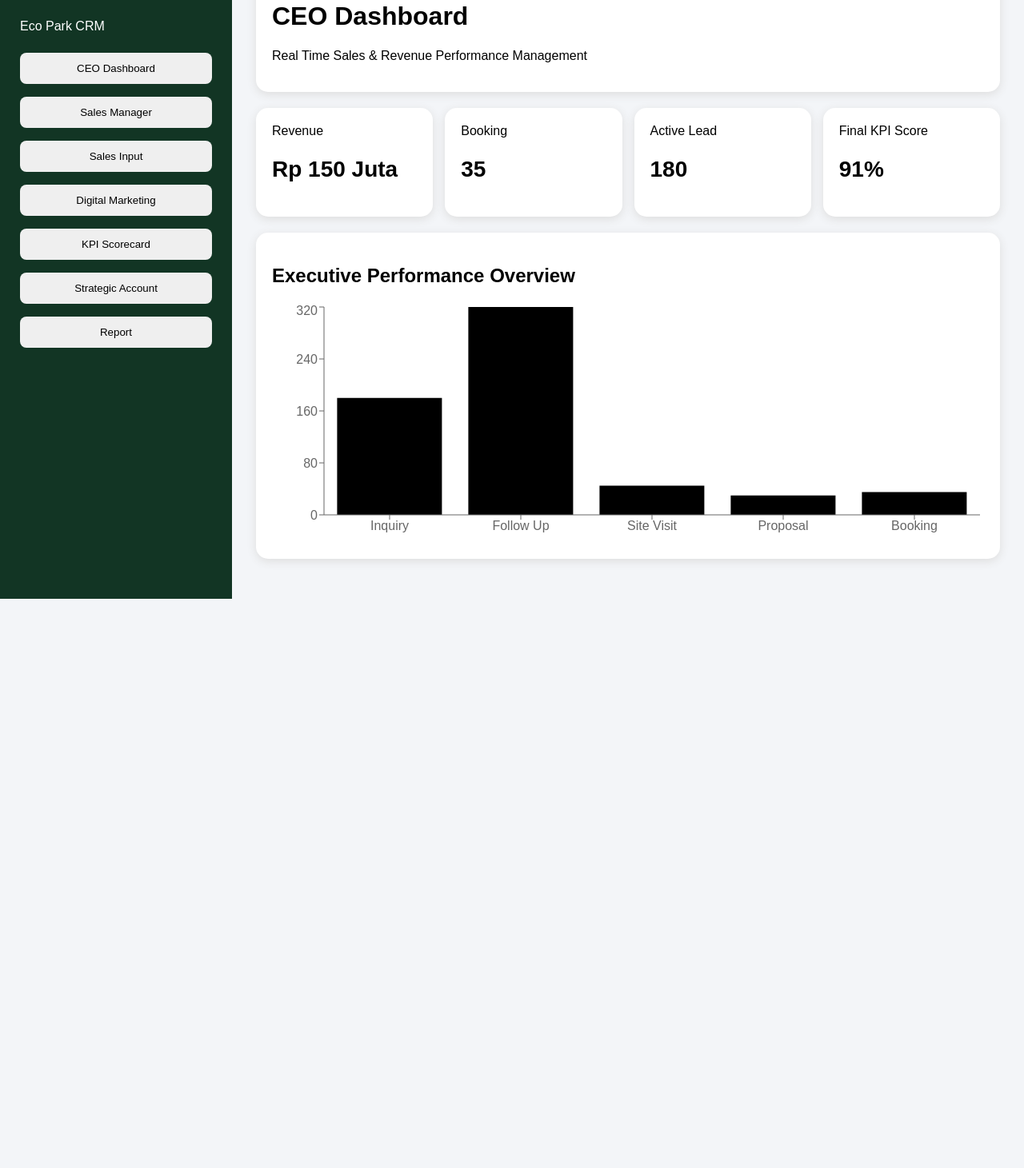
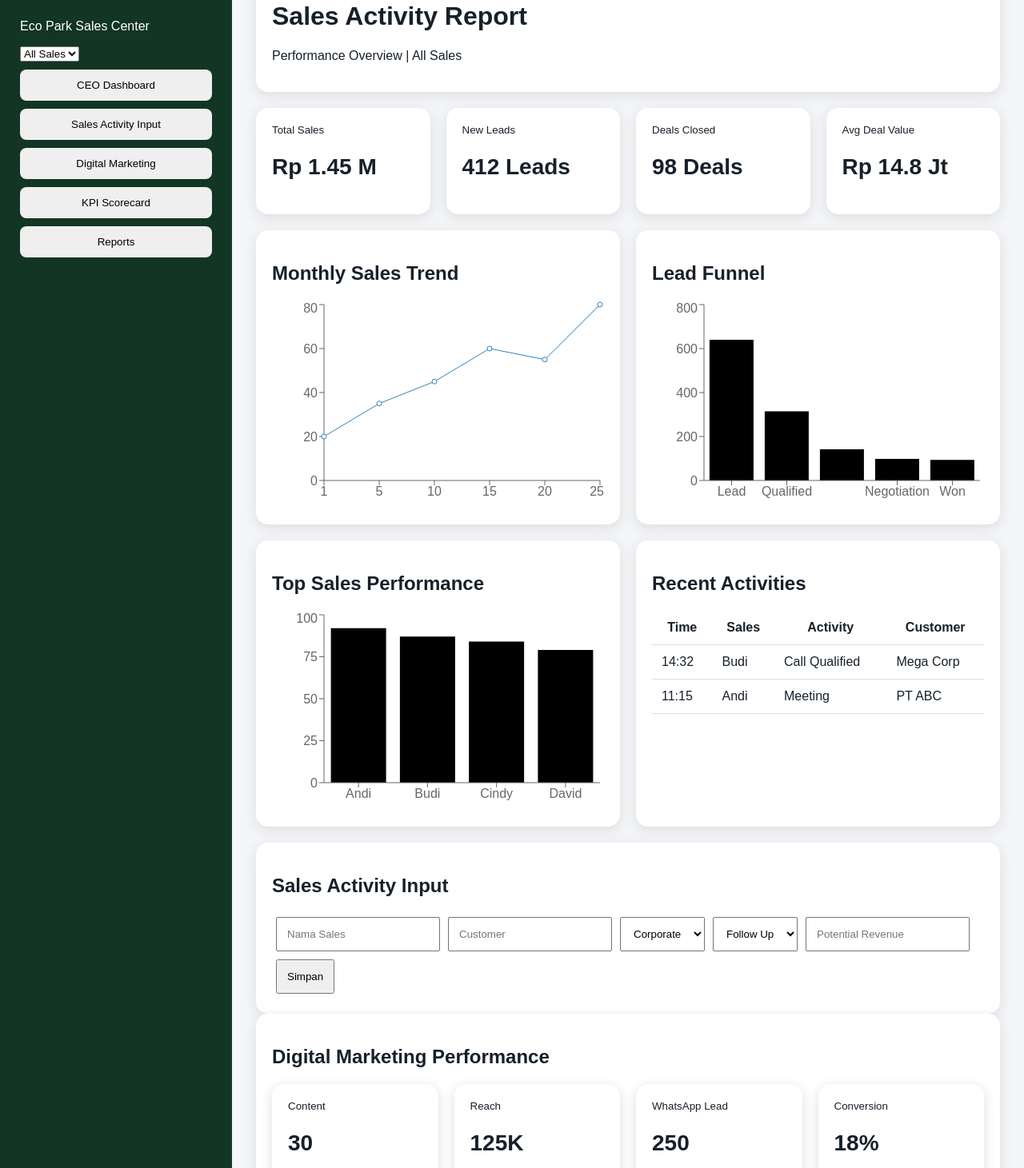
Before and after one commit to warungkitasemua21-cyber/fghr, a React (Vite) app: page / in a window 1280 px wide. Shown: the part 69-1530 px from the top of the page at 80% size. Before the commit the page ends 818 px from the top, so only its background shows below. Built offline with nearby package versions, Linux system fonts and the light colour scheme.

Commit message:
Add files via upload

```diff
--- a/src/main.jsx
+++ b/src/main.jsx
@@ -1,112 +1,164 @@
 import React,{useState} from "react";
 import {createRoot} from "react-dom/client";
-import {BarChart,Bar,XAxis,YAxis,Tooltip,ResponsiveContainer,PieChart,Pie} from "recharts";
+import {BarChart,Bar,LineChart,Line,PieChart,Pie,Cell,XAxis,YAxis,Tooltip,ResponsiveContainer} from "recharts";
 import "./style.css";
 
-const kpi=[
-["Revenue","Rp 150 Juta"],
-["Booking","35"],
-["Active Lead","180"],
-["Final KPI Score","91%"]
+const salesTrend=[
+{day:"1",revenue:20},{day:"5",revenue:35},{day:"10",revenue:45},
+{day:"15",revenue:60},{day:"20",revenue:55},{day:"25",revenue:80}
 ];
 
 const funnel=[
-{name:"Inquiry",value:180},
-{name:"Follow Up",value:320},
-{name:"Site Visit",value:45},
-{name:"Proposal",value:30},
-{name:"Booking",value:35}
+{name:"Lead",value:640},
+{name:"Qualified",value:315},
+{name:"Proposal",value:142},
+{name:"Negotiation",value:98},
+{name:"Won",value:94}
 ];
 
-const sales=[
-{name:"Sales A",value:92},
-{name:"Sales B",value:86},
-{name:"Sales C",value:78}
+const performers=[
+{name:"Andi",score:92},
+{name:"Budi",score:87},
+{name:"Cindy",score:84},
+{name:"David",score:79}
 ];
 
 function App(){
-const [menu,setMenu]=useState("CEO Dashboard");
+const [filter,setFilter]=useState("All Sales");
 
-return <div className="layout">
+return <div className="app">
+
 <aside>
 <h1>JAGARA</h1>
-<p>Eco Park CRM</p>
-{["CEO Dashboard","Sales Manager","Sales Input","Digital Marketing","KPI Scorecard","Strategic Account","Report"].map(x=>
-<button onClick={()=>setMenu(x)}>{x}</button>)}
+<p>Eco Park Sales Center</p>
+<select onChange={e=>setFilter(e.target.value)}>
+<option>All Sales</option>
+<option>Andi</option>
+<option>Budi</option>
+<option>Cindy</option>
+</select>
+
+<button>CEO Dashboard</button>
+<button>Sales Activity Input</button>
+<button>Digital Marketing</button>
+<button>KPI Scorecard</button>
+<button>Reports</button>
 </aside>
 
 <main>
+
 <header>
-<h1>{menu}</h1>
-<p>Real Time Sales & Revenue Performance Management</p>
+<h1>Sales Activity Report</h1>
+<p>Performance Overview | {filter}</p>
 </header>
 
 <div className="cards">
-{kpi.map(x=><div className="card"><span>{x[0]}</span><h2>{x[1]}</h2></div>)}
+<Card title="Total Sales" value="Rp 1.45 M"/>
+<Card title="New Leads" value="412 Leads"/>
+<Card title="Deals Closed" value="98 Deals"/>
+<Card title="Avg Deal Value" value="Rp 14.8 Jt"/>
 </div>
 
-{menu==="CEO Dashboard" &&
+
+<div className="grid">
+
 <div className="panel">
-<h2>Executive Performance Overview</h2>
-<ResponsiveContainer height={300}>
-<BarChart data={funnel}><XAxis dataKey="name"/><YAxis/><Tooltip/><Bar dataKey="value"/></BarChart>
+<h2>Monthly Sales Trend</h2>
+<ResponsiveContainer height={260}>
+<LineChart data={salesTrend}>
+<XAxis dataKey="day"/>
+<YAxis/>
+<Tooltip/>
+<Line dataKey="revenue"/>
+</LineChart>
 </ResponsiveContainer>
 </div>
-}
 
-{menu==="Sales Input" &&
+
 <div className="panel">
-<h2>Daily Sales Activity Input</h2>
-<form>
+<h2>Lead Funnel</h2>
+<ResponsiveContainer height={260}>
+<BarChart data={funnel}>
+<XAxis dataKey="name"/>
+<YAxis/>
+<Tooltip/>
+<Bar dataKey="value"/>
+</BarChart>
+</ResponsiveContainer>
+</div>
+
+</div>
+
+
+<div className="grid">
+
+<div className="panel">
+<h2>Top Sales Performance</h2>
+<ResponsiveContainer height={250}>
+<BarChart data={performers}>
+<XAxis dataKey="name"/>
+<YAxis/>
+<Tooltip/>
+<Bar dataKey="score"/>
+</BarChart>
+</ResponsiveContainer>
+</div>
+
+
+<div className="panel">
+<h2>Recent Activities</h2>
+<table>
+<tr><th>Time</th><th>Sales</th><th>Activity</th><th>Customer</th></tr>
+<tr><td>14:32</td><td>Budi</td><td>Call Qualified</td><td>Mega Corp</td></tr>
+<tr><td>11:15</td><td>Andi</td><td>Meeting</td><td>PT ABC</td></tr>
+</table>
+</div>
+
+</div>
+
+
+<div className="panel">
+<h2>Sales Activity Input</h2>
+<div className="form">
 <input placeholder="Nama Sales"/>
 <input placeholder="Customer"/>
 <select><option>Corporate</option><option>School</option><option>Family</option></select>
-<input placeholder="Aktivitas"/>
+<select><option>Follow Up</option><option>Site Visit</option><option>Proposal</option><option>Closing</option></select>
 <input placeholder="Potential Revenue"/>
-<button>Simpan Data</button>
-</form>
-<h3>History Activity</h3>
-<table><tr><th>Sales</th><th>Customer</th><th>Status</th><th>Revenue</th></tr>
-<tr><td>Sales A</td><td>PT ABC</td><td>Proposal</td><td>20 Juta</td></tr></table>
-</div>
-}
-
-{menu==="Sales Manager" &&
-<div className="panel">
-<h2>Team Performance Ranking</h2>
-<ResponsiveContainer height={250}>
-<BarChart data={sales}><XAxis dataKey="name"/><YAxis/><Tooltip/><Bar dataKey="value"/></BarChart>
-</ResponsiveContainer>
-</div>
-}
-
-{menu==="Digital Marketing" &&
-<div className="panel">
-<h2>Digital Marketing Control</h2>
-<div className="cards">
-<div className="card">Content<h2>30</h2></div>
-<div className="card">Reach<h2>100K</h2></div>
-<div className="card">WA Lead<h2>150</h2></div>
-<div className="card">Conversion<h2>25%</h2></div>
+<button>Simpan</button>
 </div>
 </div>
-}
 
-{menu==="KPI Scorecard" &&
+
 <div className="panel">
-<h2>KPI Score Engine</h2>
+<h2>Digital Marketing Performance</h2>
+<div className="cards">
+<Card title="Content" value="30"/>
+<Card title="Reach" value="125K"/>
+<Card title="WhatsApp Lead" value="250"/>
+<Card title="Conversion" value="18%"/>
+</div>
+</div>
+
+
+<div className="panel">
+<h2>KPI Scorecard</h2>
 <table>
-<tr><th>Kategori</th><th>Bobot</th><th>Score</th></tr>
+<tr><th>Category</th><th>Weight</th><th>Score</th></tr>
 <tr><td>Sales Activity</td><td>40%</td><td>95%</td></tr>
 <tr><td>Sales Result</td><td>35%</td><td>90%</td></tr>
 <tr><td>Digital Marketing</td><td>25%</td><td>88%</td></tr>
 </table>
-<h1>Final Score:91%</h1>
+<h1>Final Company Score: 91%</h1>
 </div>
-}
+
 
 </main>
 </div>
 }
 
+function Card({title,value}){
+return <div className="card"><small>{title}</small><h2>{value}</h2></div>
+}
+
 createRoot(document.getElementById("root")).render(<App/>);
--- a/src/style.css
+++ b/src/style.css
@@ -1 +1,12 @@
-body{margin:0;font-family:Arial;background:#f3f5f8}.layout{display:flex;min-height:100vh}aside{width:240px;background:#123524;color:white;padding:25px}aside button{width:100%;padding:12px;margin:8px 0;border-radius:8px;border:0}main{padding:30px;flex:1}header,.panel,.card{background:white;border-radius:15px;padding:20px;margin-bottom:20px;box-shadow:0 3px 12px #ddd}.cards{display:grid;grid-template-columns:repeat(4,1fr);gap:15px}.card h2{font-size:28px}input,select{padding:12px;margin:5px}table{width:100%;border-collapse:collapse}td,th{padding:12px;border-bottom:1px solid #ddd}
+body{margin:0;font-family:Arial;background:#f3f5f8;color:#17202a}
+.app{display:flex;min-height:100vh}
+aside{width:240px;background:#123524;color:white;padding:25px}
+aside button{display:block;width:100%;margin:10px 0;padding:12px;border:0;border-radius:8px}
+main{flex:1;padding:30px}
+header,.panel,.card{background:white;border-radius:15px;padding:20px;box-shadow:0 4px 15px #ddd}
+.cards{display:grid;grid-template-columns:repeat(4,1fr);gap:20px;margin:20px 0}
+.card h2{font-size:28px}
+.grid{display:grid;grid-template-columns:1fr 1fr;gap:20px;margin-bottom:20px}
+.form input,.form select,.form button{padding:12px;margin:5px}
+table{width:100%;border-collapse:collapse}
+td,th{padding:12px;border-bottom:1px solid #ddd}
```
Also changed, not shown: package.json (+8 -3 lines), 1 other file (tests, documents, lock files or other folders).
